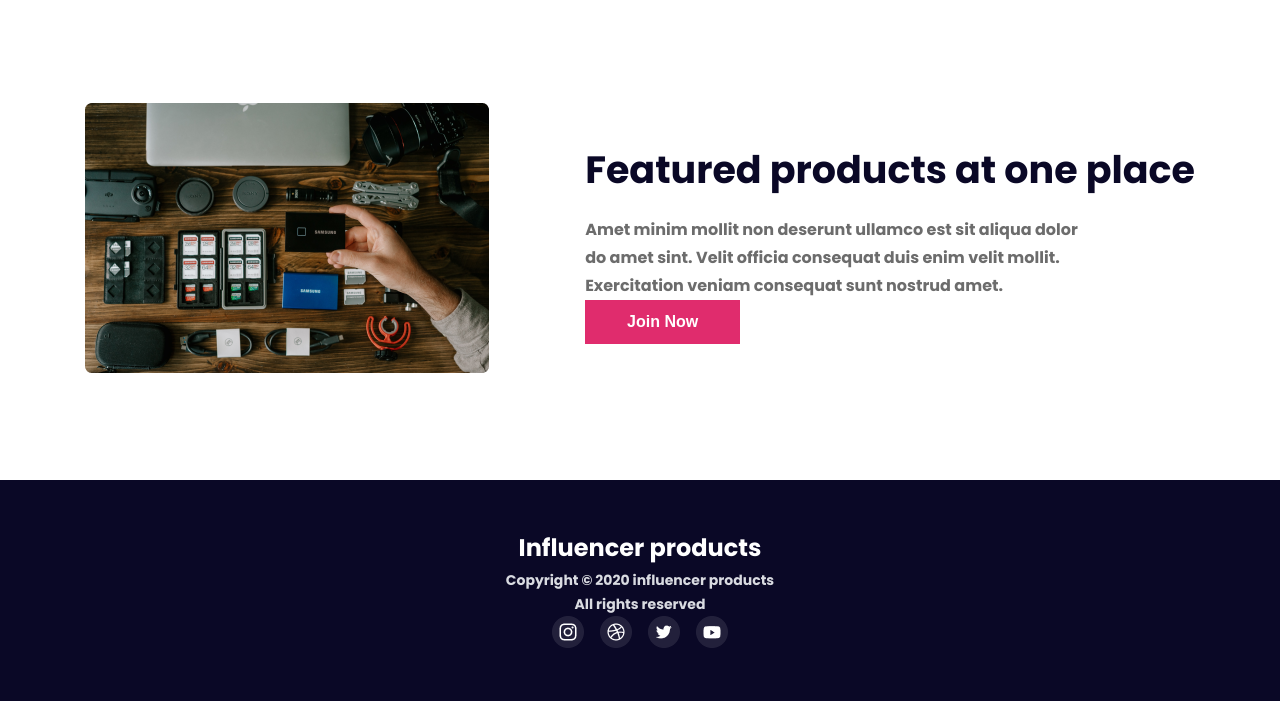
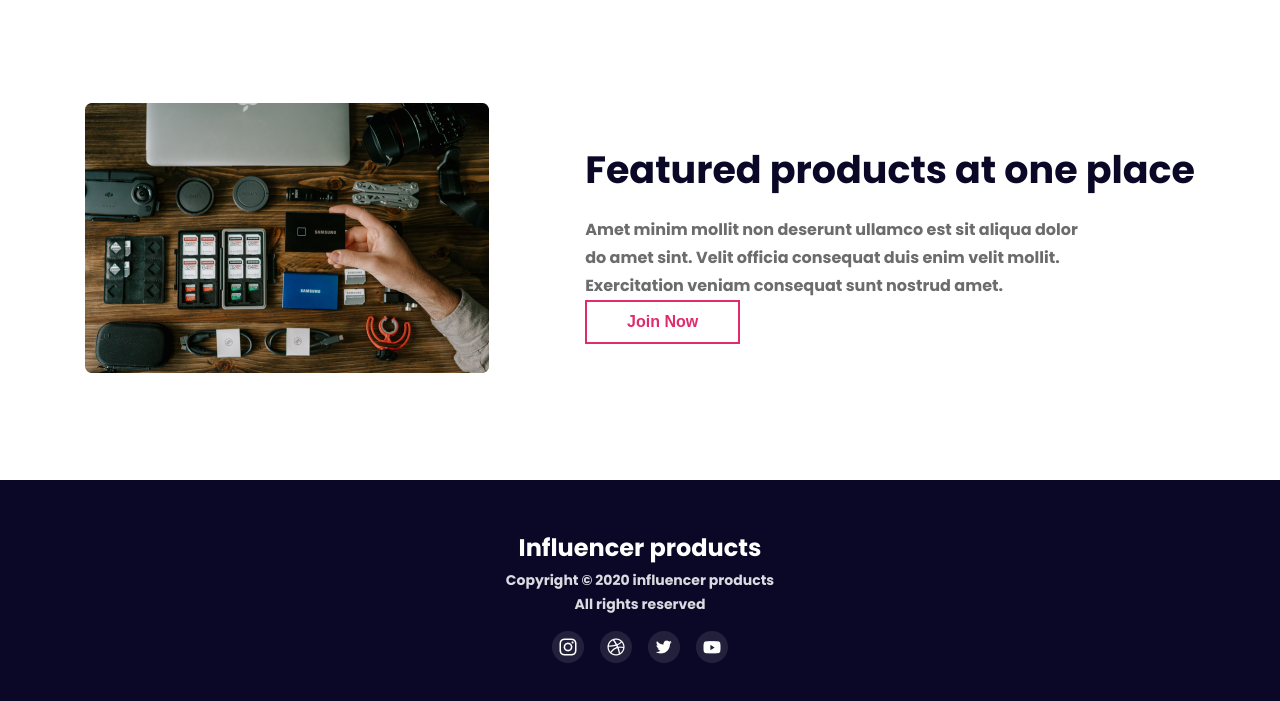
Before and after one commit to krisnokumarghosh/influencer-gear-website, a plain HTML site: page index.html in a window 1280 px wide. In both pictures the pointer is over the button "Join Now". Shown: the part 2622-3323 px from the top of the page. Drawn offline with Linux system fonts and the light colour scheme.

Commit message:
added button transition and hover effect

```diff
--- a/styles/style.css
+++ b/styles/style.css
@@ -11,12 +11,7 @@
 }
 
 /* shared style */
-button:hover{
-    cursor: pointer;
-    border: 1px solid #E02C6D;
-    background-color: transparent;
-    color: #E02C6D;
-}
+
 
 /* nav section */
 nav{
@@ -53,7 +48,7 @@ nav h3{
 .banner-image{
     height: 475px;
     width: 475px;
-    background-image: url(/images/Circle\ design.svg) ;
+    background-image: url(/images/Circle\ design.svg);
 }
 .banner-content h1{
      font-weight: bold;
@@ -240,3 +235,20 @@ footer{
     line-height: 24px;
     color: #D9DBE1;
 }
+.footer-icons{
+    margin-top: 15px;
+}
+
+.feature-content button:hover{
+    cursor: pointer;
+    background-color:transparent;
+   border: 2px solid #E02C6D;
+   color: #E02C6D;
+   transition: background-color 1s ;
+}
+.button-content button:hover{
+    cursor: pointer;
+    background-color: #0A0826;
+    transition: background-color 1s;
+
+}
```
